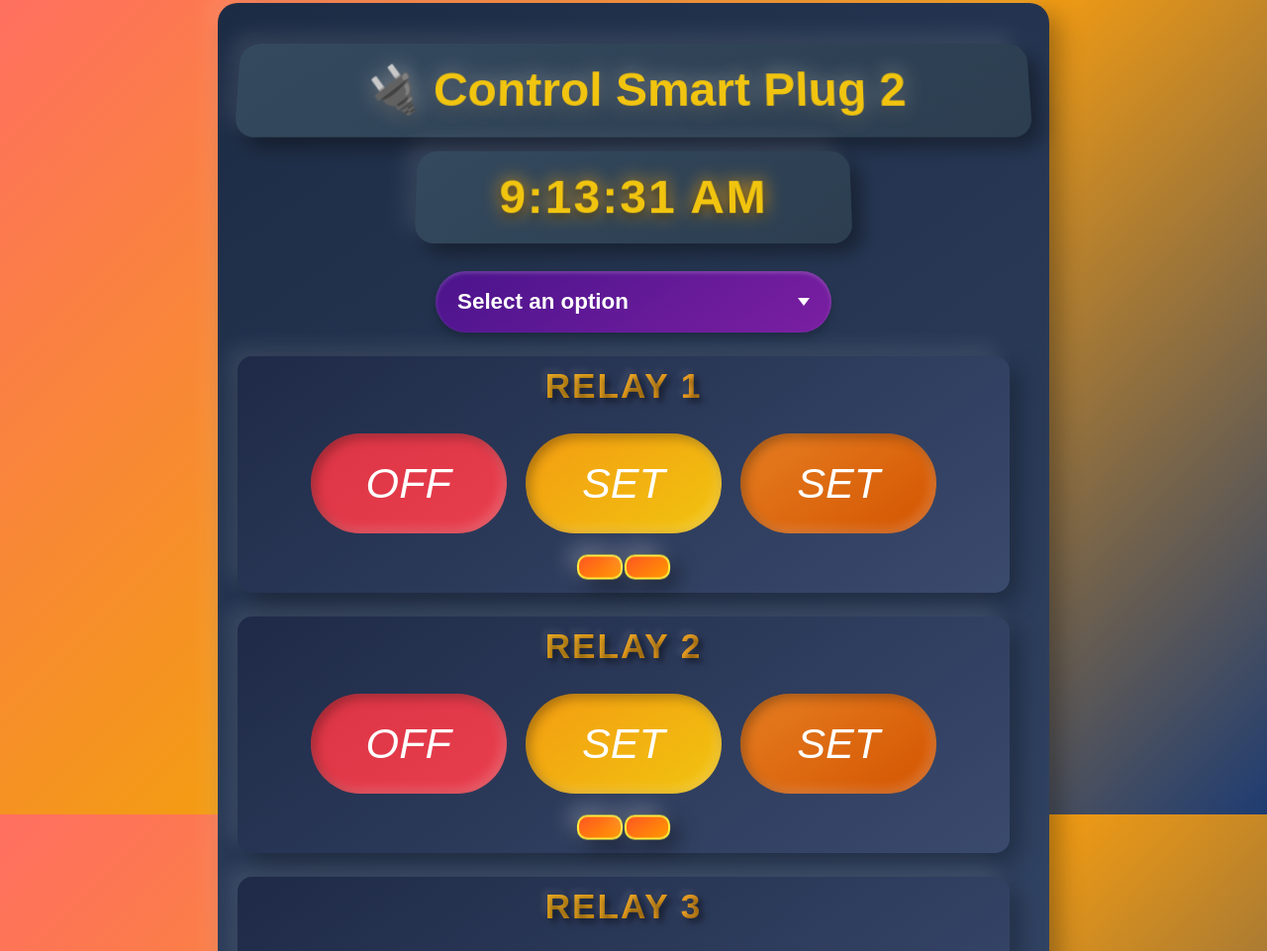
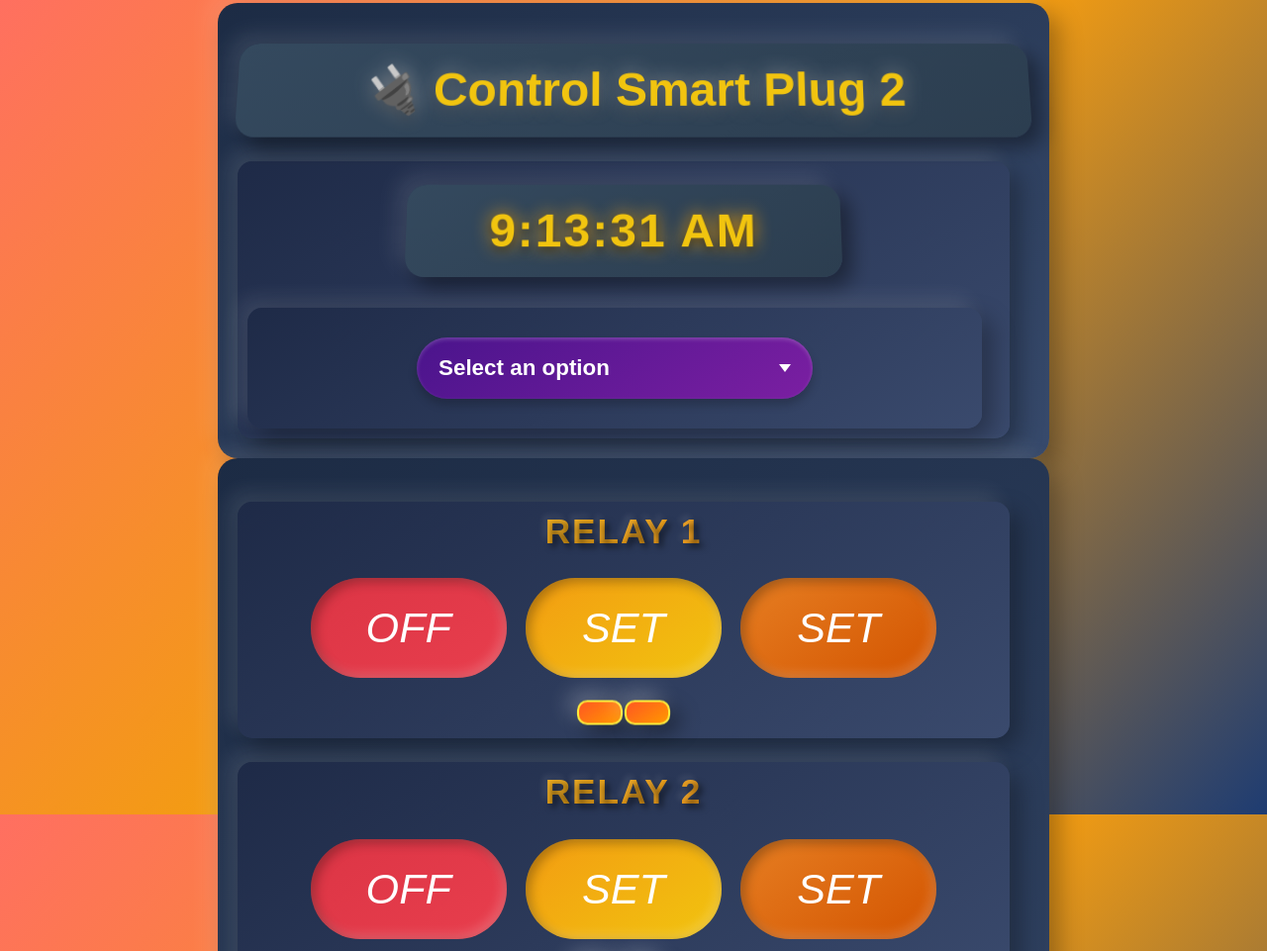
Before and after one commit to almamun1572/Fan-Light-and-Smart-Plug-web-app.github.io, a plain HTML site: page index.html in a window 1280 px wide. Shown: the part 17-978 px from the top of the page at 99% size. Drawn offline with Linux system fonts and the light colour scheme; no server answers.

Commit message:
fan lighht and smart plug web app

```diff
--- a/index.html
+++ b/index.html
@@ -560,13 +560,14 @@ h1 {
   </head>
 
   <body>
-
     <div class='container'>
-      <h1><i class="icon">🔌</i> Control Smart Plug 2</h1>
+  <h1><i class="icon">🔌</i> Control Smart Plug 2</h1>
+ <div class='relay'>
       <div id="clock-container">
         <div id="clock"></div>
       </div>
 
+ <div class='relay'>
 <!-- কাস্টম ড্রপডাউন -->
 <div class="custom-dropdown">
   <div class="dropdown-selected" onclick="toggleDropdown()">
@@ -585,7 +586,10 @@ h1 {
   </li>
   </ul>
 </div>
-
+</div>
+</div>
+</div>
+    <div class='container'>
     <div class='relay'>
   <div class='relay-header'>Relay 1</div>
   <div class='flex-box'>
```
